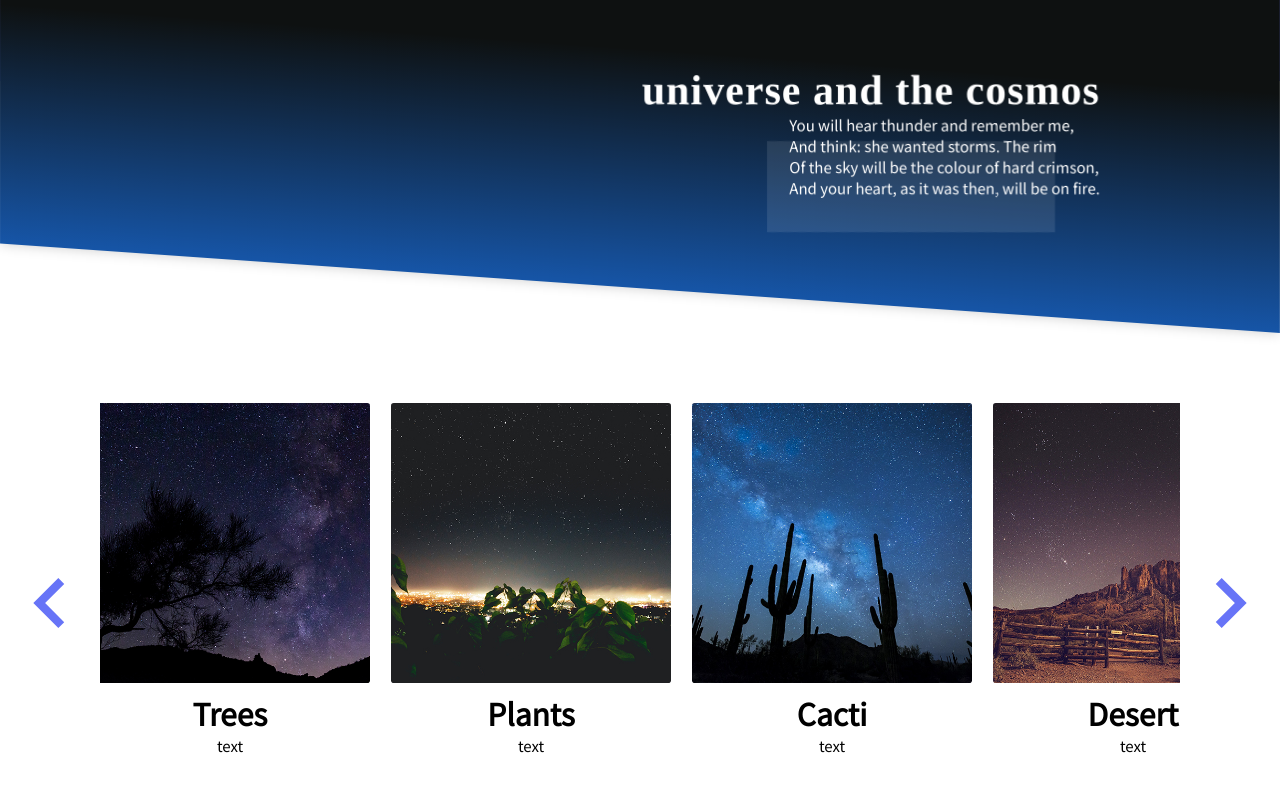
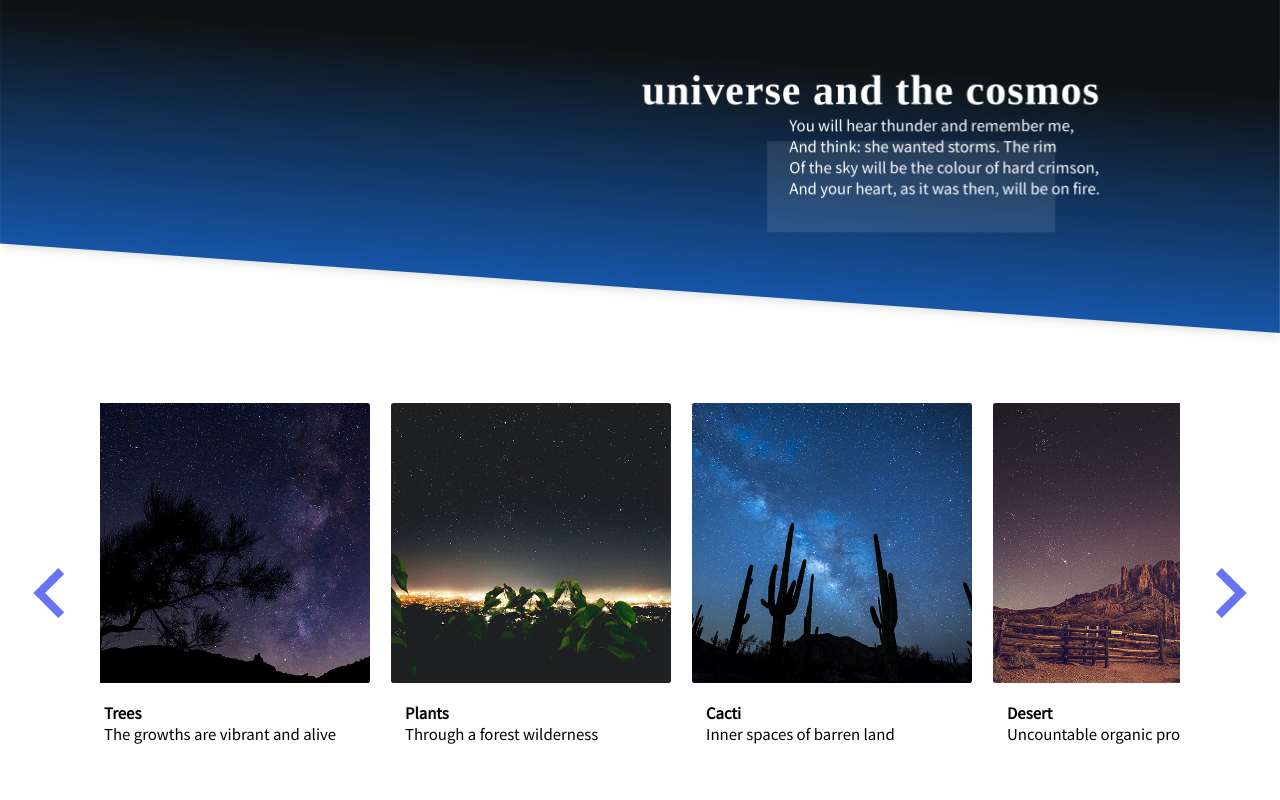
Before and after one commit to carmen-tang/mirum, a React (Create React App) app: page / in a window 1280 px wide. Shown: the top 800 px of the page. Built offline with nearby package versions, Linux system fonts and the light colour scheme; a web font is replaced by a local one.

Commit message:
slide text

```diff
--- a/src/components/Slide.js
+++ b/src/components/Slide.js
@@ -18,7 +18,7 @@ export default class Slide extends Component {
   }
 
   render() {
-    const { src, title, index } = this.props.slide;
+    const { src, title, desc, index } = this.props.slide;
     const current = this.props.current.toString();
     let classNames = "slide";
 
@@ -47,7 +47,7 @@ export default class Slide extends Component {
 
         <div className="slide-content">
           <h2 className="slide-headline">{title}</h2>
-          <div className="slide-action btn">text</div>
+          <div className="slide-action btn">{desc}</div>
         </div>
       </li>
     );
--- a/src/styles/_Carousel.scss
+++ b/src/styles/_Carousel.scss
@@ -17,13 +17,13 @@ $slide-margin: 1.4em;
     justify-content: space-between;
     top: calc(50% - 50px);
     width: 100vw;
-    height: 400px;
+    height: 380px;
 
     .btn {
       align-items: center;
       background-color: $white;
       display: flex;
-      height: 400px;
+      height: 380px;
       padding: 0;
       width: 100px;
       border-radius: 0;
@@ -105,12 +105,14 @@ $slide-margin: 1.4em;
   }
 
   .slide-content {
-    padding: 2em;
+    padding: 2em 0;
     position: relative;
     bottom: -12em;
+    text-align: left;
+    width: 90%;
 
     .slide-headline {
-      font-size: 2em;
+      font-size: 1em;
       font-weight: 600;
       position: relative;
     }
```
